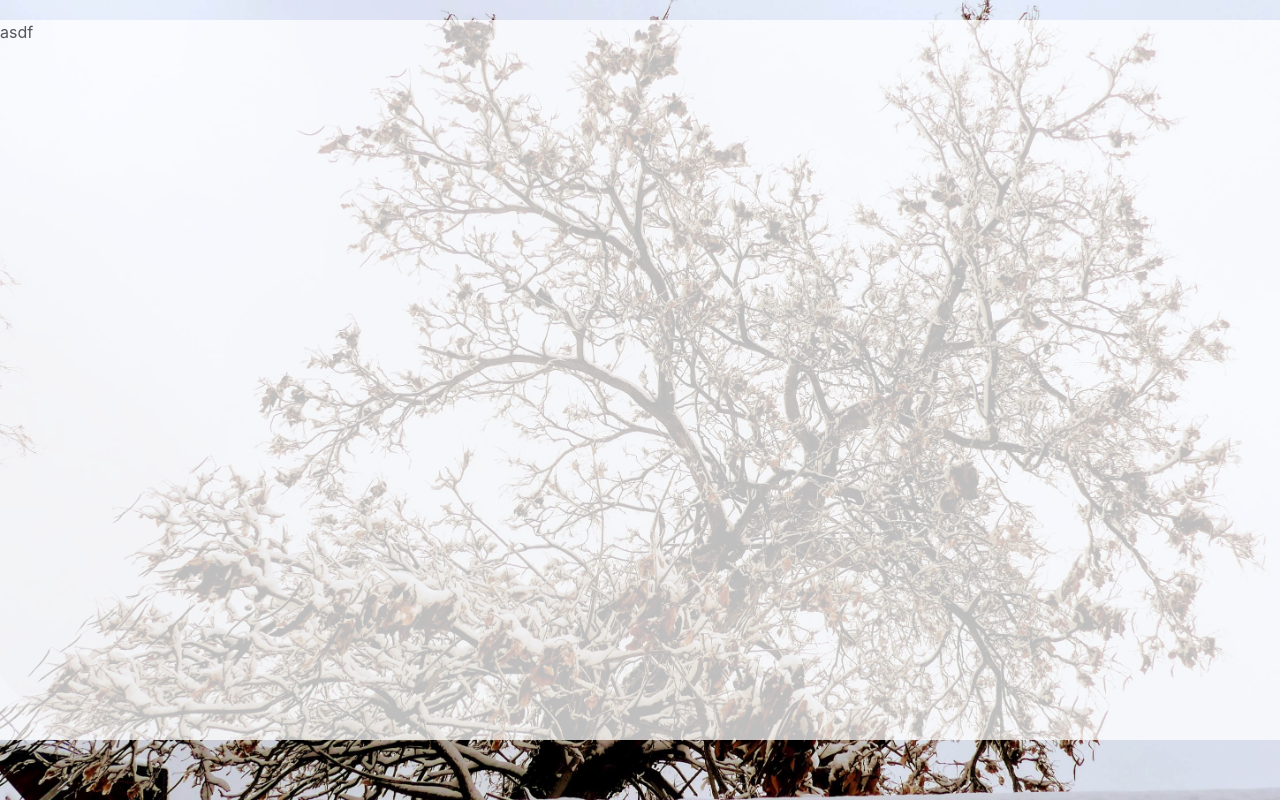
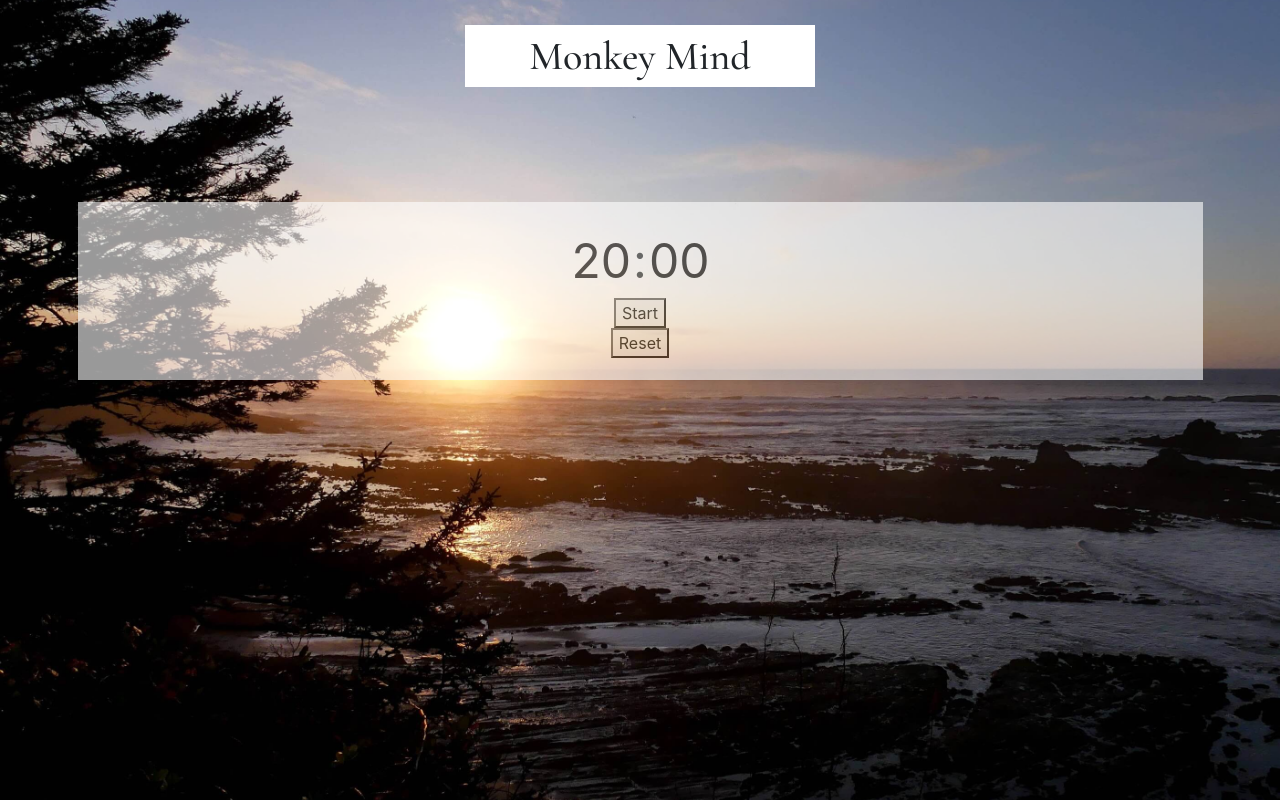
Before and after one commit to bradpritchett/monkey-mind, a React (Create React App) app in the folder client/: page / in a window 1280 px wide. Built offline with nearby package versions, Linux system fonts and the light colour scheme; a web font is replaced by a local one.

Commit message:
Timer works on to DB

```diff
--- a/client/package.json
+++ b/client/package.json
@@ -5,7 +5,9 @@
   "proxy": "http://localhost:3001/",
   "dependencies": {
     "axios": "^0.18.0",
+    "moment": "^2.27.0",
     "react": "^16.6.3",
+    "react-datetime-picker": "^3.0.2",
     "react-dom": "^16.6.3",
     "react-router-dom": "^5.1.2",
     "react-scripts": "^2.1.1",
--- a/client/public/index.html
+++ b/client/public/index.html
@@ -8,22 +8,16 @@
 	<link rel="manifest" href="%PUBLIC_URL%/manifest.json">
 	<link rel="shortcut icon" href="%PUBLIC_URL%/favicon.ico">
 	<link rel="stylesheet" href="https://cdnjs.cloudflare.com/ajax/libs/bootswatch/4.0.0/journal/bootstrap.min.css" />
-	<title>MonkeyMind</title>
+	<link
+		href="https://fonts.googleapis.com/css2?family=Cormorant+Garamond:ital,wght@0,300;0,500;0,700;1,400&display=swap"
+		rel="stylesheet">
+	<title>Monkey Mind</title>
 </head>
 
 <body>
 	<style>
-		html {
-			min-height: 100%;
-			/* make sure it is at least as tall as the viewport */
-			position: relative;
-		}
-
 		body {
-			height: 100%;
-			/* force the BODY element to match the height of the HTML element */
-
-			background: url(./images/4.jpg) no-repeat center bottom fixed;
+			background: url(./images/3.jpg) no-repeat center center fixed;
 			-webkit-background-size: cover;
 			-moz-background-size: cover;
 			-o-background-size: cover;
@@ -33,7 +27,7 @@
 	<noscript>
 		You need to enable JavaScript to run this app.
 	</noscript>
-	<div id="root"></div>
+	<div id="root" class="container-fluid"></div>
 </body>
 
 </html>
--- a/client/src/App.js
+++ b/client/src/App.js
@@ -1,6 +1,7 @@
 import React, { useState } from "react";
 import { BrowserRouter as Router, Route, Switch } from "react-router-dom";
 import Main from "./pages/Main";
+import "./style.css";
 
 function App() {
 	const [User, setUser] = useState({
@@ -18,6 +19,7 @@ function App() {
 		<Router>
 			<Switch>
 				<Route exact path={["/"]}>
+					<h1>Monkey Mind</h1>
 					<Main />
 				</Route>
 			</Switch>
--- a/client/src/components/Timer.js
+++ b/client/src/components/Timer.js
@@ -1 +1,119 @@
-import React, { useState, useEffect } from "react";
+import React, { useState, useEffect } from 'react';
+import "./style.css";
+
+const Timer = () => {
+
+	const [minute, setMinute] = useState(20);
+	const [shownSeconds, setShownSeconds] = useState("00");
+	const [seconds, setSeconds] = useState(0);
+	const [isActive, setIsActive] = useState(false);
+
+	function toggle() {
+		setIsActive(!isActive);
+	}
+
+	function reset() {
+		setMinute(20)
+		setSeconds(0);
+		setIsActive(false);
+		setShownSeconds("00")
+	}
+	function handleInputChange(event) {
+		// add code to control the components here
+		console.log(event)
+		const { name, value } = event.target;
+		setMinute(value);
+	}
+	function reduceMinute() {
+		console.log("reducing minute")
+		setMinute(minute - 1);
+	}
+	useEffect(() => {
+		let interval = null;
+		if (isActive) {
+			interval = setInterval(() => {
+				setSeconds(seconds => seconds + 1);
+			}, 1000);
+		} else if (!isActive && seconds !== 0) {
+			clearInterval(interval);
+		}
+		return () => clearInterval(interval);
+	}, [isActive, seconds]);
+
+	useEffect(() => {
+		if (isActive) {
+			let int = parseInt(shownSeconds);
+			if (int === 0) {
+				reduceMinute();
+				setShownSeconds(59)
+			}
+			else if (int > 10) {
+				let sub = int - 1;
+				setShownSeconds(sub)
+			} else if (int <= 10 && int > 0) {
+				let sub = int - 1;
+				setShownSeconds("0" + sub)
+			}
+		}
+	}, [seconds]);
+
+	// useEffect(() => {
+	// 	if (isActive && seconds >= 10) {
+	// 		setShownSeconds(seconds.toString())
+	// 	} else if (isActive && seconds <= 9) {
+	// 		let tempNum = "0" + seconds.toString();
+	// 		setShownSeconds(tempNum)
+	// 	}
+	// }, [seconds]);
+
+	return (
+		<div className="app">
+			<div className="row">
+				<div className="col">
+					<form className="time">
+						<span>
+							<input
+								onChange={handleInputChange}
+								type="text"
+								placeholder="00"
+								name="minute"
+								value={minute}
+								maxLength="2"
+								className="minute"
+							/>
+						</span>
+						:
+						<span>
+							<input
+								onChange={handleInputChange}
+								type="text"
+								placeholder="00"
+								className="seconds"
+								name="second"
+								value={shownSeconds}
+								maxLength="2"
+							/>
+
+						</span>
+					</form>
+				</div>
+			</div>
+			<div className="row">
+				<div className="col">
+					<button className={`button button-primary button-primary-${isActive ? 'active' : 'inactive'}`} onClick={toggle}>
+						{isActive ? 'Pause' : 'Start'}
+					</button>
+				</div>
+			</div>
+			<div className="row justify-content-md-center">
+				<div className="col">
+					<button className="button" onClick={reset}>
+						Reset
+		  			</button>
+				</div>
+			</div>
+		</div>
+	);
+};
+
+export default Timer;
--- /dev/null
+++ b/client/src/components/style.css
@@ -0,0 +1,22 @@
+.app {
+	text-align: center;
+	padding: 2%;
+}
+.time {font-size: 3em}
+.time span {
+    display: inline-block;
+    width: 100px;
+}
+
+.time input {
+	border: 0;
+	text-align: right;
+	width: 100%;
+}
+.time input.seconds {
+	text-align: left;
+}
+.time p {
+    text-align: left;
+    padding: 0 10px;
+}
--- a/client/src/pages/Main.js
+++ b/client/src/pages/Main.js
@@ -1,26 +1,20 @@
 import React from "react";
 import styled from "styled-components";
+import Timer from "../components/Timer";
 
-const Wrapper = styled.article`
+const Wrapper = styled.div`
 background: white;
-margin: 20px 0;
-opacity: .75;
-height: 90%;
-position:absolute;
-top:0;
-bottom:0;
-left:0;
-right:0;
-overflow:hidden;
-z-index:-1;
+margin: 115px auto;
+opacity: .6;
+width: 90%;
 `;
 function Main(props) {
 
 
 	return (
 		<Wrapper>
-			<div className="wrapper">
-				asdf
+			<div className="wrapper container-fluid">
+				<Timer />
 			</div>
 		</Wrapper>
 
--- /dev/null
+++ b/client/src/style.css
@@ -0,0 +1,11 @@
+#root h1 {
+	font-family: 'Cormorant Garamond', serif;
+	text-align: center;
+	width:350px;
+	margin:0 auto;
+	margin-top:25px;
+
+	padding: 7px;
+	background-color: white;
+
+}
```
Also changed, not shown: client/public/manifest.json, 1 other file (tests, documents, lock files or other folders).
